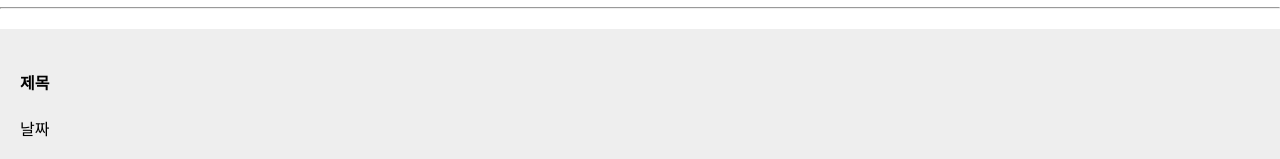
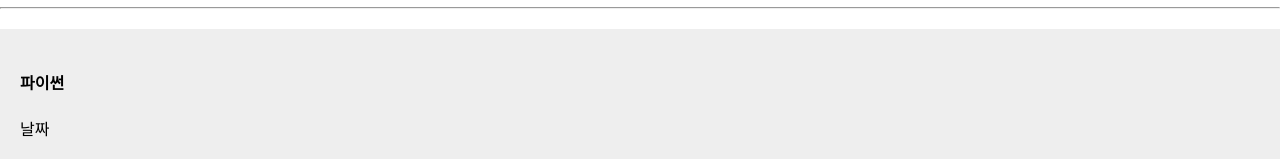
Before and after one commit to whddnjs1715/CreateWebsite, a React (Create React App) app: page / in a window 1280 px wide. Both pictures are taken after a click on the element "파이썬". Shown: the part 454-613 px from the top of the page. Built offline with nearby package versions, Linux system fonts and the light colour scheme.

Commit message:
자식,  부모  state

```diff
--- a/src/App.js
+++ b/src/App.js
@@ -5,6 +5,7 @@ const App = () => {
   const posts = '개발 블로그';
   const [name, setName] = useState(['파이썬', '자바', '자바스크립트']);
   const [good, setGood] = useState([0, 0, 0]);
+  const [num, setNum] = useState(0);
   const nameChange = () => {
     let copy = [...name];
     name[0] === 'Swift' ? (copy[0] = '파이썬') : (copy[0] = 'Swift');
@@ -17,10 +18,10 @@ const App = () => {
   };
   const [modal, setModal] = useState(false);
 
-  const Modal = () => {
+  const Modal = (props) => {
     return (
       <div className="modal">
-        <h4>제목</h4>
+        <h4>{props.name[props.num]}</h4>
         <p>날짜</p>
         <p>상세내용</p>
       </div>
@@ -40,6 +41,7 @@ const App = () => {
               <div
                 onClick={() => {
                   modal === true ? setModal(false) : setModal(true);
+                  setNum(i);
                 }}
               >
                 {name[i]}
@@ -60,7 +62,7 @@ const App = () => {
         );
       })}
       <hr />
-      {modal === true ? <Modal /> : null}
+      {modal === true ? <Modal name={name} num={num} /> : null}
     </div>
   );
 };
```
